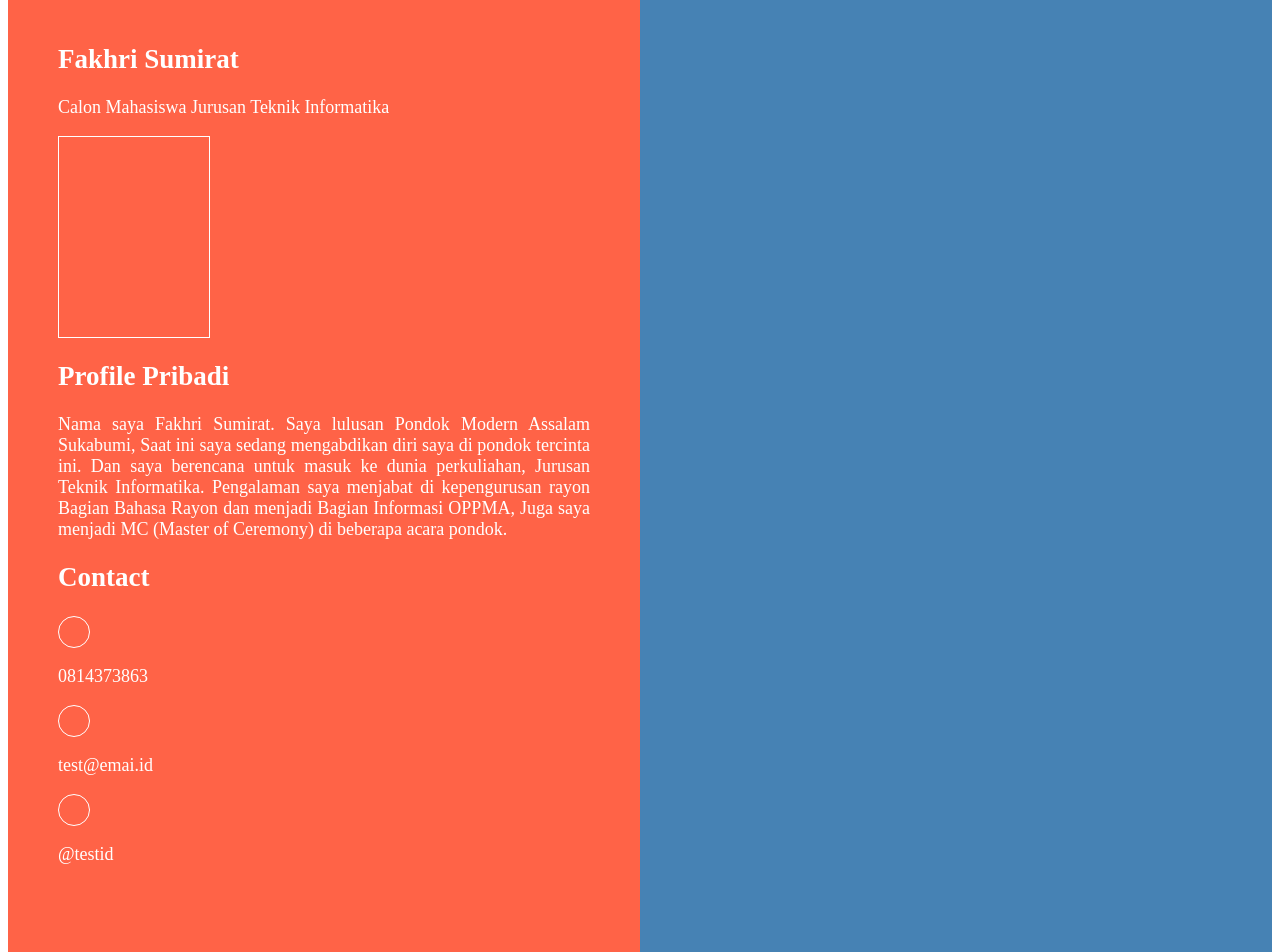
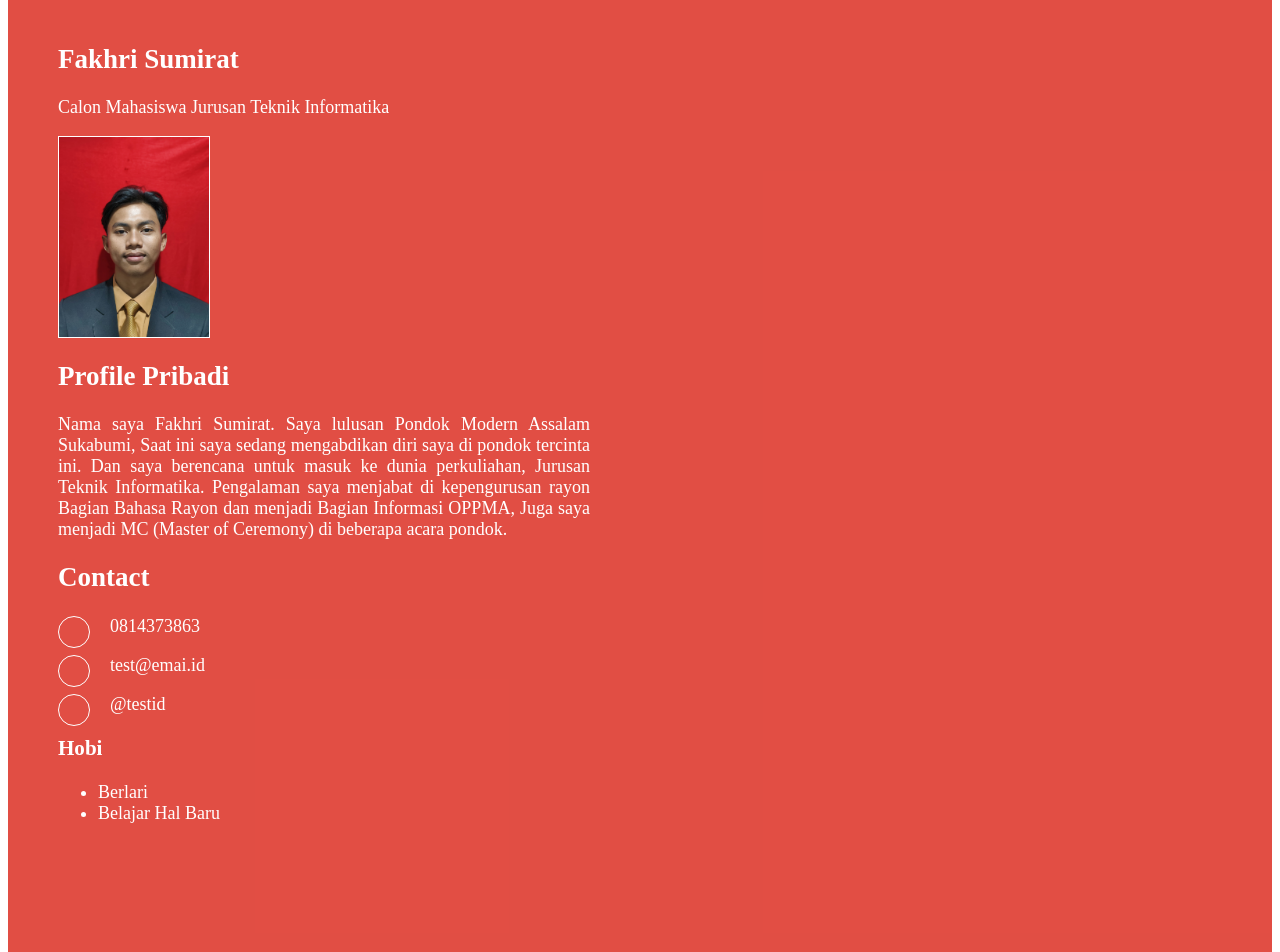
Before and after one commit to revou-fundamental-course/06-jan-25-fakhrisumirat, a plain HTML site: page index.html in a window 1280 px wide. Shown: the part 1100-2052 px from the top of the page. Drawn offline with Linux system fonts and the light colour scheme.

Commit message:
bagian 3

```diff
--- a/css/styles.css
+++ b/css/styles.css
@@ -15,11 +15,14 @@
 
 /* logo icon */
 .logo-icon {
-    border-radius: 50%;
     height: 50px;
     width: 50px;
-    background-image: url(https://picsum.photos/200);
-    background-size: cover;
+}
+
+.logo-icon img {
+    max-width: 100%;
+    max-height: 100%;
+    border-radius: 50%;
 }
 
 /* navigasi */
@@ -80,20 +83,28 @@ nav {
     border: 1px solid;
     height: 200px;
     width: 150px;
+    display: flex;
+    justify-content: center; /* Pusatkan gambar secara horizontal */
+    align-items: center;  /* Pusatkan gambar secara vertikal */
+}
+
+.picture img {
+    max-width: 100%;  /*agar gambar tidak lebih lebar dari <div>*/
+    max-height: 100%; /*agar gambar tidak lebih tinggi dari <div>*/
 }
 
 .left, .right {
-    flex: 1; /* Membagi ruang secara merata antara dua kolom */
+    flex: 1;   /* Membagi ruang secara merata antara dua kolom */
     padding: 50px;
+    font-size: 18px;
     color: white;
-    font-size: 18px;
     text-align: justify;
 }
 .left {
-    background-color: #ff6347; /* Warna latar kolom kiri */
+    background-color: #e14a40f9; /* Warna latar kolom kiri */
 }
 .right {
-    background-color: #4682b4; /* Warna latar kolom kanan */
+    background-color: #e14a40f9; /* Warna latar kolom kanan */
 }
 
 .phone, .email , .social-media {
@@ -101,7 +112,8 @@ nav {
     border: 1px solid;
     height: 30px;
     width: 30px;
-
+    float: left;
+    margin-right: 20px;
 }
 
 /* Massage Us */
--- a/index.html
+++ b/index.html
@@ -15,7 +15,9 @@
     <header class="main-header">
 
         <!-- Logo -->
-        <div class="logo-icon"></div>
+        <div class="logo-icon">
+            <img src="image-logo/logo.jpg">
+        </div>
 
         <!-- Navigasi -->
          <nav>
@@ -77,7 +79,9 @@
                     <h1>Fakhri Sumirat</h1>
                     <p>Calon Mahasiswa Jurusan Teknik Informatika</p>
 
-                    <div class="picture"></div>
+                    <div class="picture">
+                        <img src="image/pasfoto.jpg">
+                    </div>
 
                     <h1>Profile Pribadi</h1>
                     <p>Nama saya Fakhri Sumirat. Saya lulusan Pondok Modern Assalam Sukabumi, Saat ini saya sedang mengabdikan diri saya di pondok tercinta ini.
@@ -94,9 +98,17 @@
 
                     <div class="social-media"></div>
                     <p>@testid</p>
+
+                    <h3>Hobi</h3>
+
+                    <ul>
+                        <li>Berlari</li>
+                        <li>Belajar Hal Baru</li>
+                    </ul>
                 </div>
 
                 <div class="right">
+
 
 
                 </div>
@@ -144,6 +156,8 @@
                     <label for="Pesan">Pesan :</label>
                     <textarea rows="8" cols="64">Ketik di sini</textarea>
 
+                    <button type="submit">Kirim</button>
+
 
                 </form>
 
```
Also changed, not shown: Image/pasfoto.jpg (added), image-logo/logo.jpg (renamed from logo.jpg).
